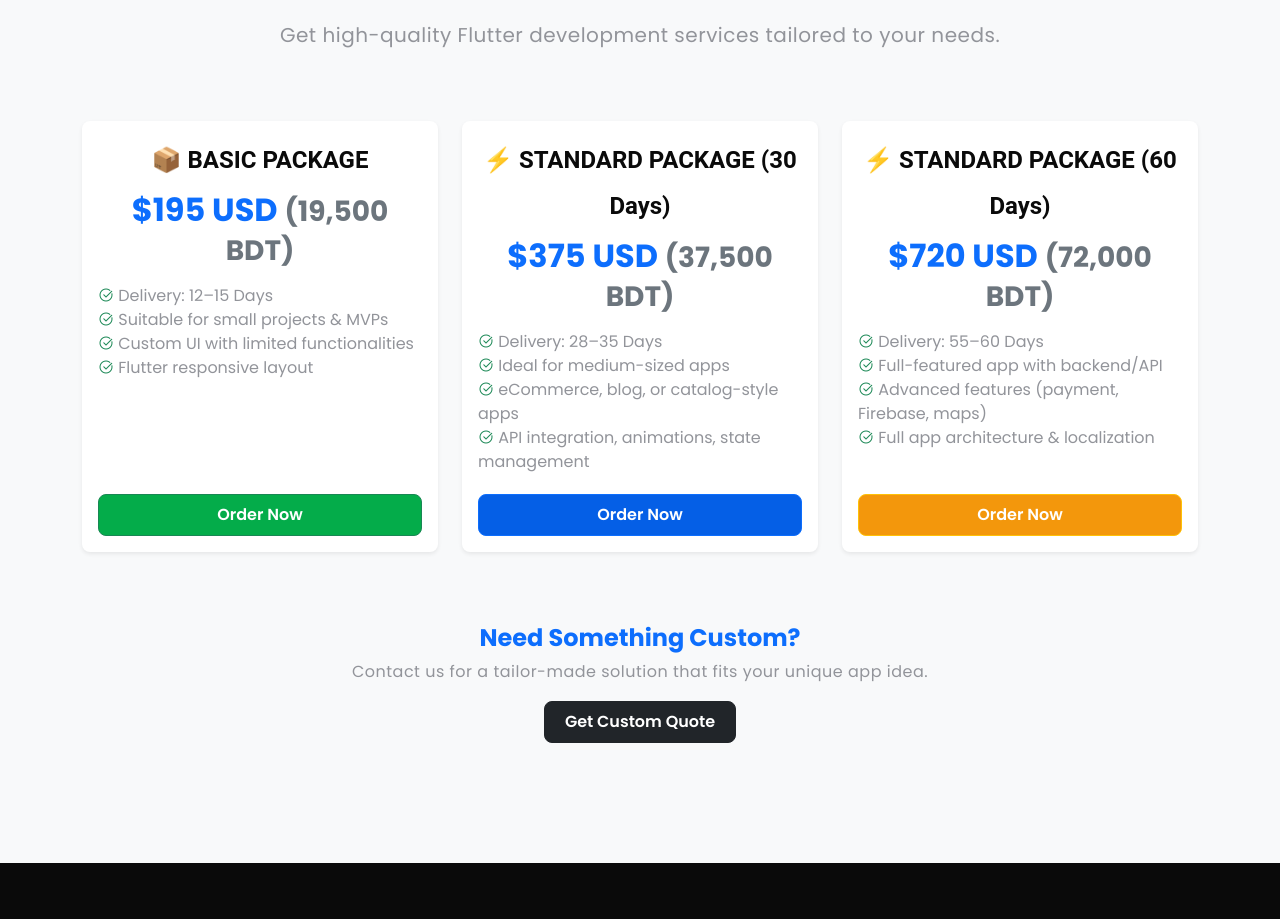
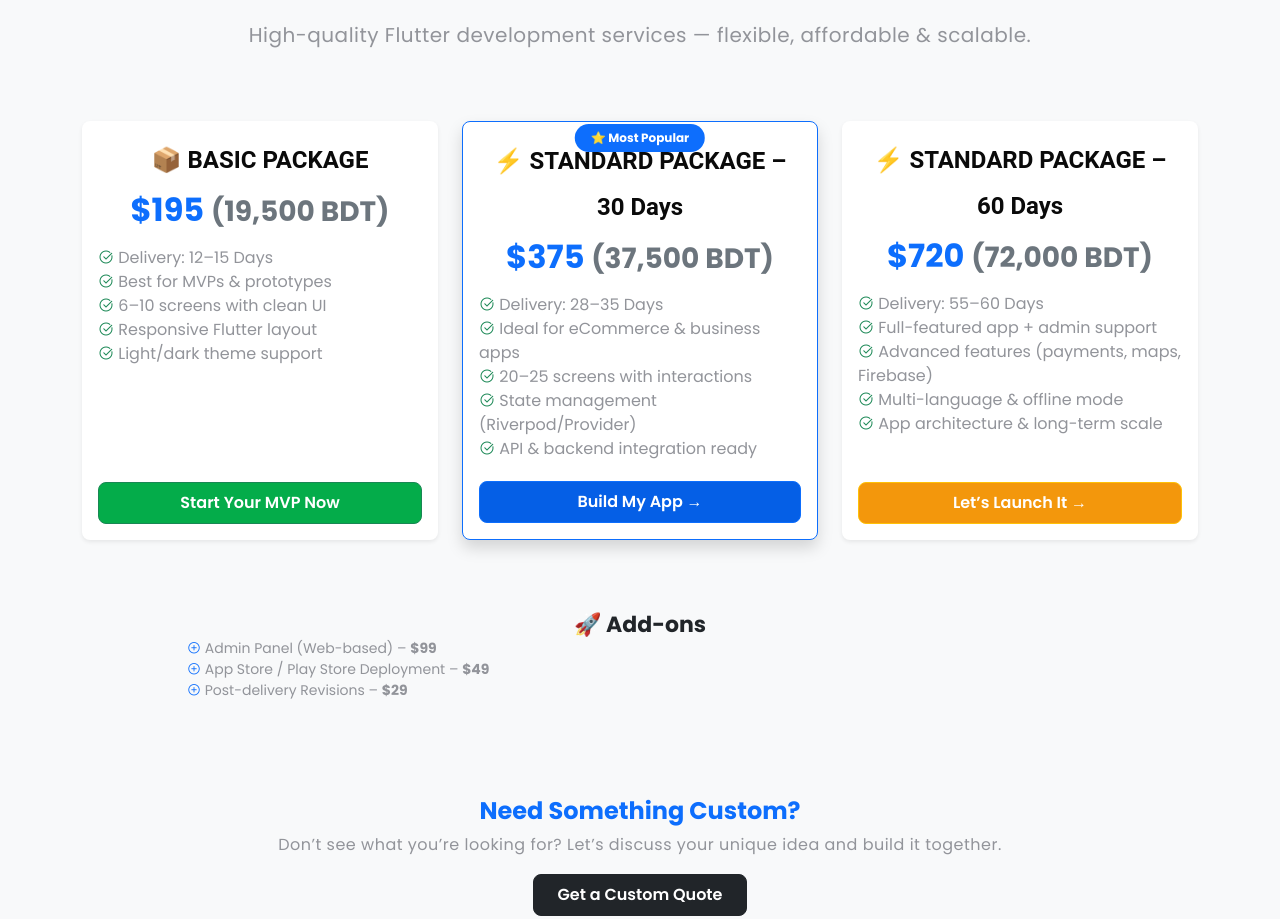
Before and after one commit to orkitt/orkitt.github.io, a plain HTML site: page index.html in a window 1280 px wide. Shown: the part 5527-6446 px from the top of the page. Drawn offline with Linux system fonts and the light colour scheme.

Commit message:
Update index.html

```diff
--- a/index.html
+++ b/index.html
@@ -449,14 +449,13 @@
     <!-- end clients -->
 
     <!-- Pricing Section -->
-	<section id="pricing" class="py-5 bg-light">
+<section id="pricing" class="py-5 bg-light">
   <div class="container text-center">
     <h2 class="mb-4">Choose Your Plan</h2>
     <p class="lead mb-5">
-      Get high-quality Flutter development services tailored to your needs.
+      High-quality Flutter development services — flexible, affordable & scalable.
     </p>
 
-    <!-- Pricing Cards -->
     <div class="row justify-content-center align-items-stretch">
 
       <!-- BASIC PACKAGE -->
@@ -464,64 +463,86 @@
         <div class="card shadow-sm border-0 h-100">
           <div class="card-body d-flex flex-column">
             <h5 class="card-title fw-bold">📦 BASIC PACKAGE</h5>
-            <h3 class="card-price text-primary fw-bold">$195 USD <span class="text-muted small">(19,500 BDT)</span></h3>
+            <h3 class="card-price text-primary fw-bold">$195 <span class="text-muted small">(19,500 BDT)</span></h3>
             <ul class="list-unstyled text-start mt-3 flex-grow-1">
               <li><i class="las la-check-circle text-success"></i> Delivery: 12–15 Days</li>
-              <li><i class="las la-check-circle text-success"></i> Suitable for small projects & MVPs</li>
-              <li><i class="las la-check-circle text-success"></i> Custom UI with limited functionalities</li>
-              <li><i class="las la-check-circle text-success"></i> Flutter responsive layout</li>
+              <li><i class="las la-check-circle text-success"></i> Best for MVPs & prototypes</li>
+              <li><i class="las la-check-circle text-success"></i> 6–10 screens with clean UI</li>
+              <li><i class="las la-check-circle text-success"></i> Responsive Flutter layout</li>
+              <li><i class="las la-check-circle text-success"></i> Light/dark theme support</li>
             </ul>
-            <a href="https://wa.me/8801517817282" class="btn btn-success w-100 py-2 mt-auto">Order Now</a>
+            <a href="https://wa.me/8801517817282" class="btn btn-success w-100 py-2 mt-auto">Start Your MVP Now</a>
           </div>
         </div>
       </div>
 
-      <!-- STANDARD PACKAGE (30 Days) -->
+      <!-- STANDARD PACKAGE 30-DAY (Most Popular) -->
       <div class="col-lg-4 col-md-6 col-sm-12 mt-4">
-        <div class="card shadow-sm border-0 h-100">
+        <div class="card shadow border-primary h-100 position-relative">
+          <span class="position-absolute top-0 start-50 translate-middle badge rounded-pill bg-primary mt-3 px-3 py-2">
+            ⭐ Most Popular
+          </span>
           <div class="card-body d-flex flex-column">
-            <h5 class="card-title fw-bold">⚡ STANDARD PACKAGE (30 Days)</h5>
-            <h3 class="card-price text-primary fw-bold">$375 USD <span class="text-muted small">(37,500 BDT)</span></h3>
+            <h5 class="card-title fw-bold">⚡ STANDARD PACKAGE – 30 Days</h5>
+            <h3 class="card-price text-primary fw-bold">$375 <span class="text-muted small">(37,500 BDT)</span></h3>
             <ul class="list-unstyled text-start mt-3 flex-grow-1">
               <li><i class="las la-check-circle text-success"></i> Delivery: 28–35 Days</li>
-              <li><i class="las la-check-circle text-success"></i> Ideal for medium-sized apps</li>
-              <li><i class="las la-check-circle text-success"></i> eCommerce, blog, or catalog-style apps</li>
-              <li><i class="las la-check-circle text-success"></i> API integration, animations, state management</li>
+              <li><i class="las la-check-circle text-success"></i> Ideal for eCommerce & business apps</li>
+              <li><i class="las la-check-circle text-success"></i> 20–25 screens with interactions</li>
+              <li><i class="las la-check-circle text-success"></i> State management (Riverpod/Provider)</li>
+              <li><i class="las la-check-circle text-success"></i> API & backend integration ready</li>
             </ul>
-            <a href="https://wa.me/8801517817282" class="btn btn-primary w-100 py-2 mt-auto">Order Now</a>
+            <a href="https://wa.me/8801517817282" class="btn btn-primary w-100 py-2 mt-auto">Build My App →</a>
           </div>
         </div>
       </div>
 
-      <!-- STANDARD PACKAGE (60 Days) -->
+      <!-- STANDARD PACKAGE 60-DAY -->
       <div class="col-lg-4 col-md-6 col-sm-12 mt-4">
         <div class="card shadow-sm border-0 h-100">
           <div class="card-body d-flex flex-column">
-            <h5 class="card-title fw-bold">⚡ STANDARD PACKAGE (60 Days)</h5>
-            <h3 class="card-price text-primary fw-bold">$720 USD <span class="text-muted small">(72,000 BDT)</span></h3>
+            <h5 class="card-title fw-bold">⚡ STANDARD PACKAGE – 60 Days</h5>
+            <h3 class="card-price text-primary fw-bold">$720 <span class="text-muted small">(72,000 BDT)</span></h3>
             <ul class="list-unstyled text-start mt-3 flex-grow-1">
               <li><i class="las la-check-circle text-success"></i> Delivery: 55–60 Days</li>
-              <li><i class="las la-check-circle text-success"></i> Full-featured app with backend/API</li>
-              <li><i class="las la-check-circle text-success"></i> Advanced features (payment, Firebase, maps)</li>
-              <li><i class="las la-check-circle text-success"></i> Full app architecture & localization</li>
+              <li><i class="las la-check-circle text-success"></i> Full-featured app + admin support</li>
+              <li><i class="las la-check-circle text-success"></i> Advanced features (payments, maps, Firebase)</li>
+              <li><i class="las la-check-circle text-success"></i> Multi-language & offline mode</li>
+              <li><i class="las la-check-circle text-success"></i> App architecture & long-term scale</li>
             </ul>
-            <a href="https://wa.me/8801517817282" class="btn btn-warning w-100 py-2 mt-auto">Order Now</a>
+            <a href="https://wa.me/8801517817282" class="btn btn-warning w-100 py-2 mt-auto">Let’s Launch It →</a>
           </div>
         </div>
       </div>
+    </div>
 
+    <!-- Add-ons Section -->
+    <div class="container py-4">
+      <h4 class="fw-bold text-dark mt-5">🚀 Add-ons</h4>
+      <div class="row justify-content-center">
+        <div class="col-md-10 text-start">
+          <ul class="list-unstyled small">
+            <li><i class="las la-plus-circle text-primary"></i> Admin Panel (Web-based) – <strong>$99</strong></li>
+            <li><i class="las la-plus-circle text-primary"></i> App Store / Play Store Deployment – <strong>$49</strong></li>
+            <li><i class="las la-plus-circle text-primary"></i> Post-delivery Revisions – <strong>$29</strong></li>
+          </ul>
+        </div>
+      </div>
     </div>
 
     <!-- Custom Quote CTA -->
     <div class="container py-5">
       <div class="my-4">
         <h3 class="fw-bold text-primary">Need Something Custom?</h3>
-        <p>Contact us for a tailor-made solution that fits your unique app idea.</p>
-        <a href="https://wa.me/8801517817282" class="btn btn-dark py-2">Get Custom Quote</a>
+        <p>
+          Don’t see what you’re looking for? Let’s discuss your unique idea and build it together.
+        </p>
+        <a href="https://wa.me/8801517817282" class="btn btn-dark py-2 px-4">Get a Custom Quote</a>
       </div>
     </div>
   </div>
 </section>
+
 
 
 
```
